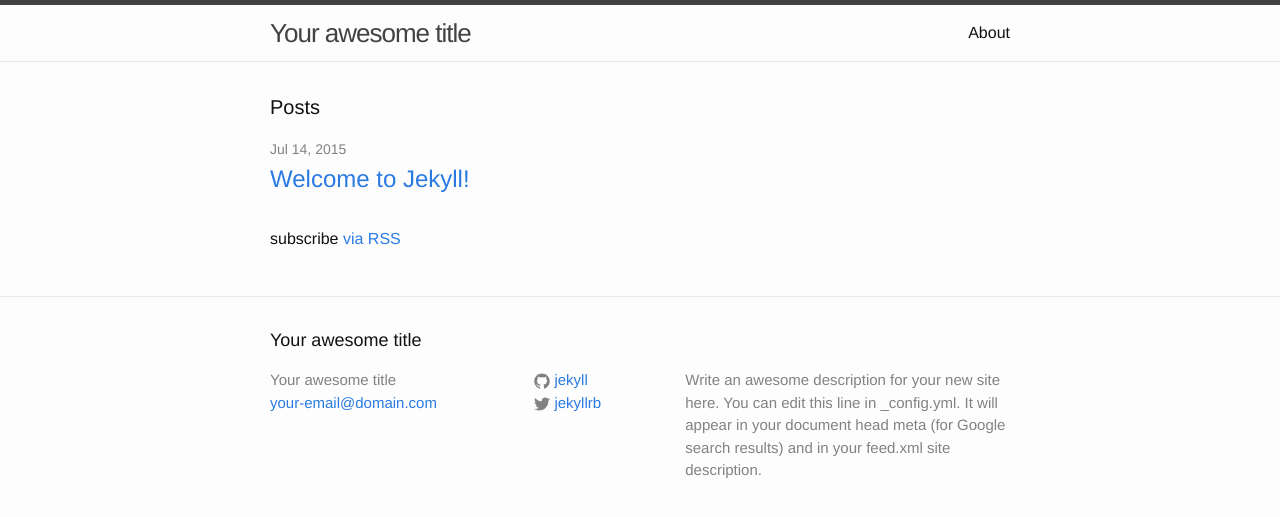
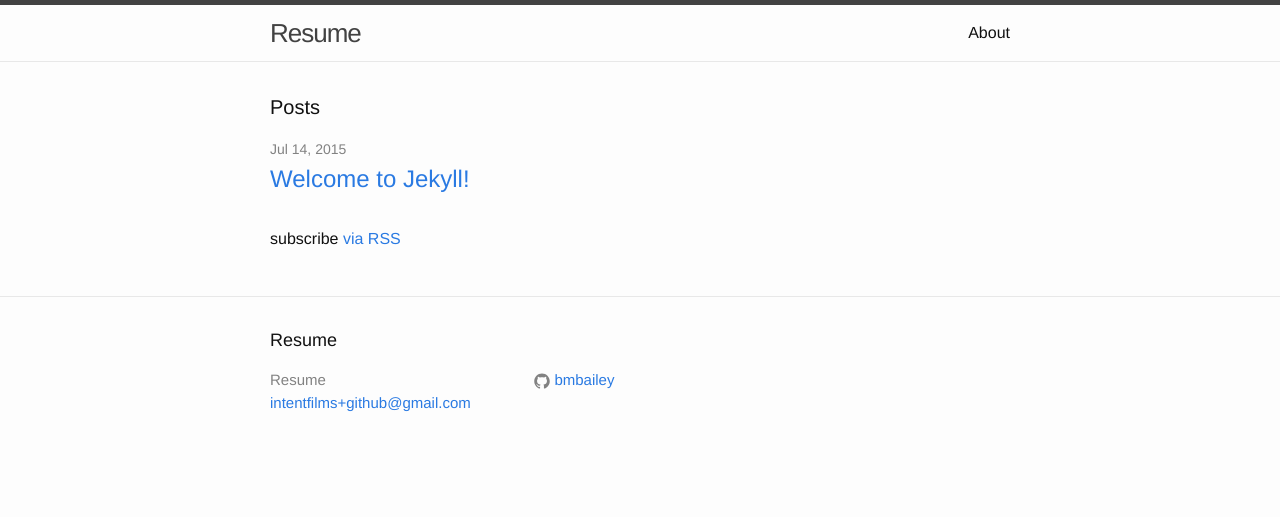
Before and after one commit to Bmbailey/old-resume, a Jekyll site: the page built from index.html, in a window 1280 px wide. Shown: the top 517 px of the page. Built offline with Jekyll 4.4.1, drawn with Linux system fonts in a browser that asks for light colours.

Commit message:
Modified _config.yml to my needs

```diff
--- a/_config.yml
+++ b/_config.yml
@@ -1,14 +1,11 @@
 # Site settings
-title: Your awesome title
-email: your-email@domain.com
-description: > # this means to ignore newlines until "baseurl:"
-  Write an awesome description for your new site here. You can edit this
-  line in _config.yml. It will appear in your document head meta (for
-  Google search results) and in your feed.xml site description.
+title: Resume
+email: intentfilms+github@gmail.com
+description: > # This is now place holder text before I say anything interesting to encourage GitHub to hire me. Woot.
 baseurl: "" # the subpath of your site, e.g. /blog/
 url: "http://yourdomain.com" # the base hostname & protocol for your site
-twitter_username: jekyllrb
-github_username:  jekyll
+# twitter_username: jekyllrb
+github_username:  bmbailey
 
 # Build settings
 markdown: kramdown
```
